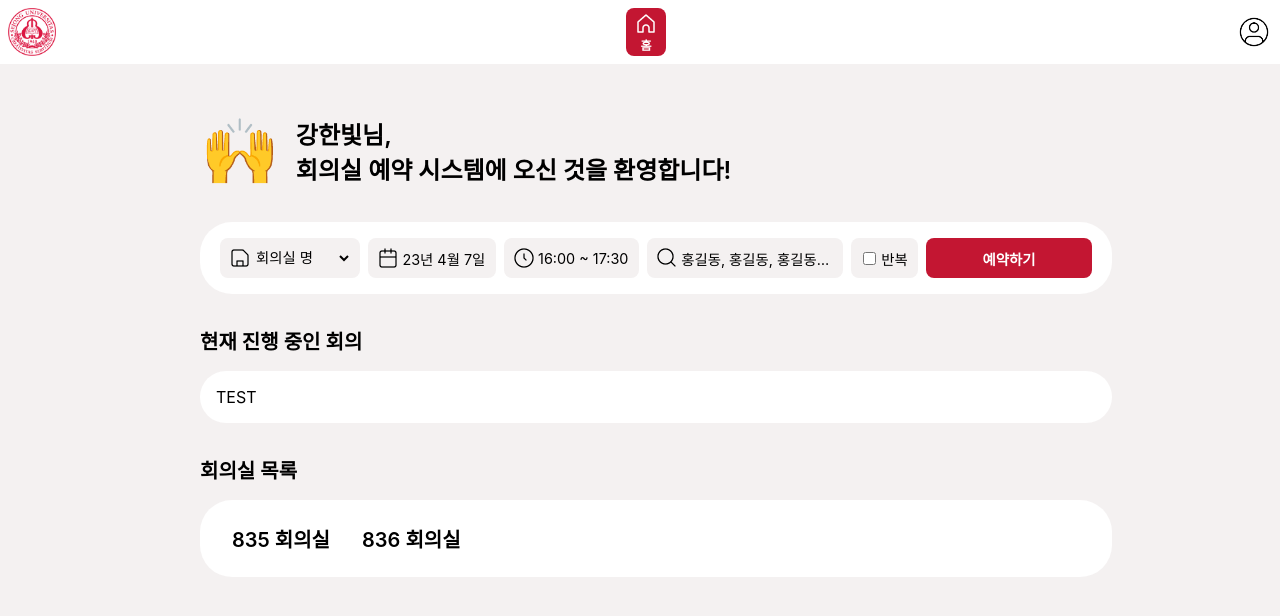
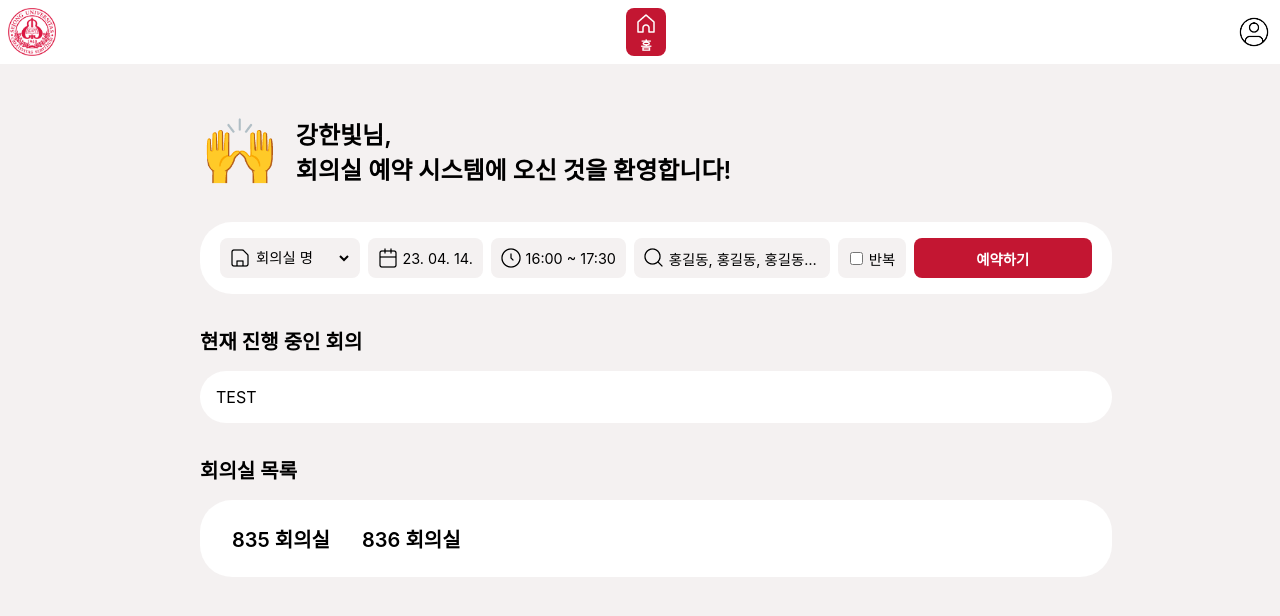
Before and after one commit to capstonephcy/sju-room-reservation-frontend, a React (Create React App) app: page / in a window 1280 px wide. Shown: the top 616 px of the page. Built offline with nearby package versions, Linux system fonts and the light colour scheme.

Commit message:
Implement calendar

```diff
--- a/src/component/Home.js
+++ b/src/component/Home.js
@@ -5,16 +5,16 @@ import 'react-calendar/dist/Calendar.css';
 import { useState } from 'react';
 
 function Home() {
-  const [value, setDate] = useState(new Date());
+  const [date, setDate] = useState(new Date());
   const [showsCalendar, setShowsCalendar] = useState(false);
 
   const onChange = date => {
-    setDate();
+    setDate(date);
     setShowsCalendar(false);
   };
 
   const toggleDate = () => {
-    setShowsCalendar(true);
+    setShowsCalendar(!showsCalendar);
   }
 
   return (
@@ -37,7 +37,7 @@ function Home() {
           </div>
           <div className='gray-box' onClick={toggleDate}>
             <img src='/img/schedule.png' className='gray-box-icon'/>
-            <a className='gray-box-text'>23년 4월 7일</a>
+            <a className='gray-box-text'>{date.toLocaleDateString('ko-KR', { year: '2-digit', month: '2-digit', day: '2-digit' })}</a>
           </div>
           <div className='gray-box'>
             <img src='/img/clock.png' className='gray-box-icon'/>
@@ -55,7 +55,7 @@ function Home() {
             <a className='red-box-text'>예약하기</a>
           </div>
         </div>
-        {showsCalendar && <Calendar className='hidden' onChange={onChange} value={value}/>}
+        {showsCalendar && <Calendar className='hidden' onChange={onChange} value={date}/>}
 
         <div className='margin-top-2rem'>
           <a className='contents-box-title-text'>현재 진행 중인 회의</a>
```
